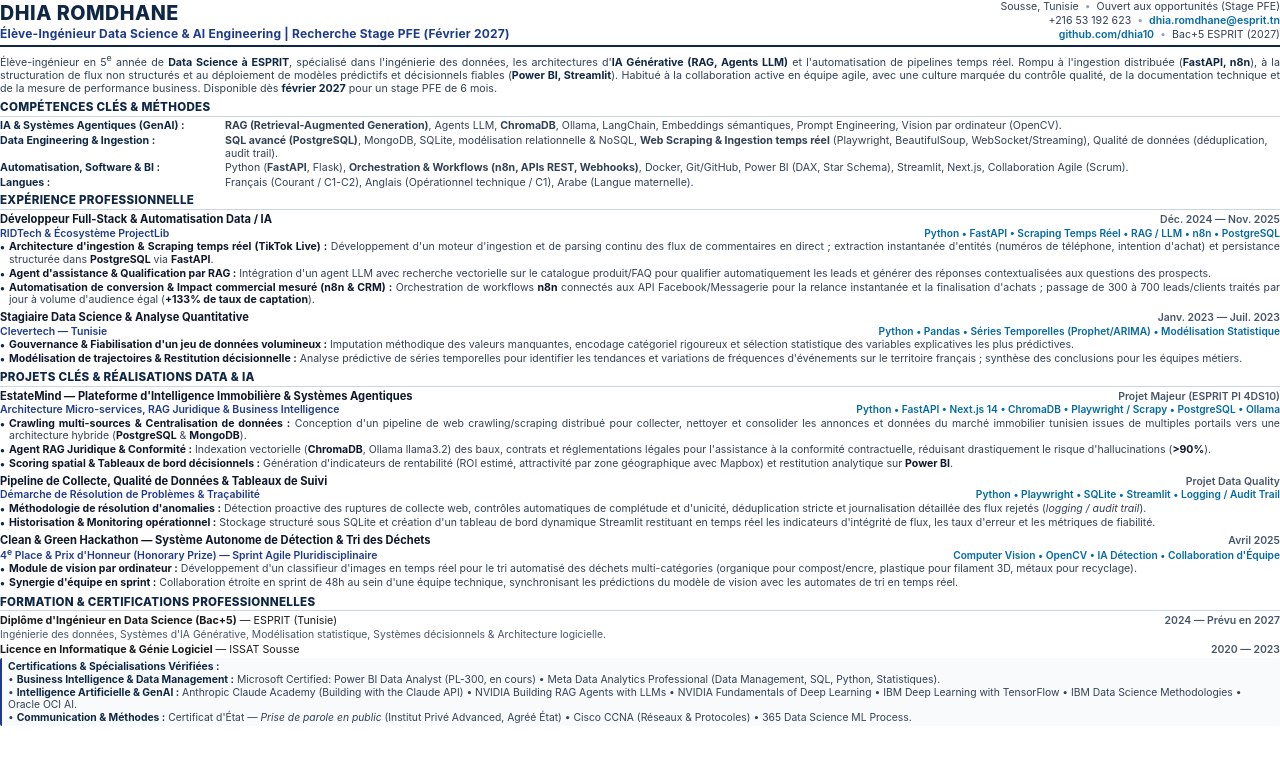
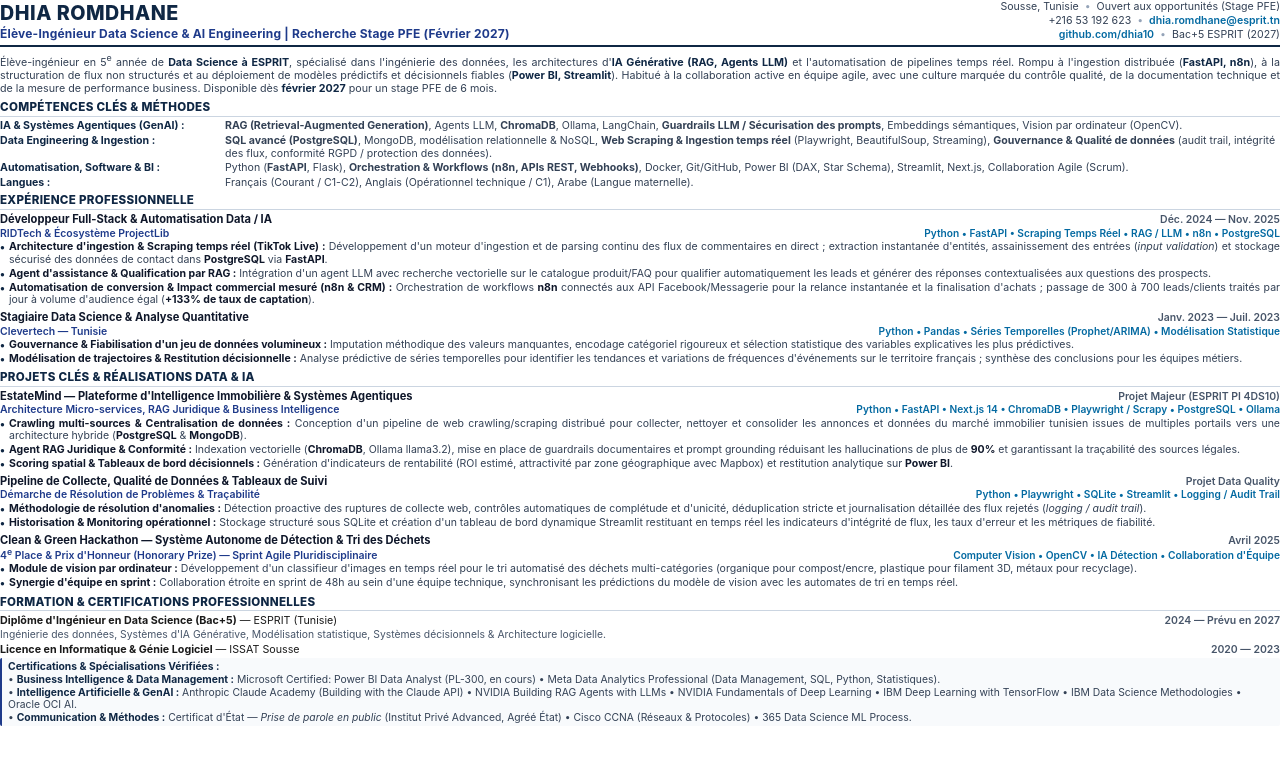
Before and after one commit to dhia10/bureau-romdhane, a plain HTML site: page cv_dhia_romdhane_FR.html in a window 1280 px wide. Drawn offline with Linux system fonts and the light colour scheme.

Commit message:
feat(cv): integrate LLM guardrails, data privacy/GDPR compliance, and input validation

```diff
--- a/cv_dhia_romdhane_FR.html
+++ b/cv_dhia_romdhane_FR.html
@@ -239,11 +239,11 @@
   <div class="skills-container">
     <div class="skill-line">
       <span class="skill-label">IA & Systèmes Agentiques (GenAI) :</span>
-      <span class="skill-content"><strong>RAG (Retrieval-Augmented Generation)</strong>, Agents LLM, <strong>ChromaDB</strong>, Ollama, LangChain, Embeddings sémantiques, Prompt Engineering, Vision par ordinateur (OpenCV).</span>
+      <span class="skill-content"><strong>RAG (Retrieval-Augmented Generation)</strong>, Agents LLM, <strong>ChromaDB</strong>, Ollama, LangChain, <strong>Guardrails LLM / Sécurisation des prompts</strong>, Embeddings sémantiques, Vision par ordinateur (OpenCV).</span>
     </div>
     <div class="skill-line">
       <span class="skill-label">Data Engineering & Ingestion :</span>
-      <span class="skill-content"><strong>SQL avancé (PostgreSQL)</strong>, MongoDB, SQLite, modélisation relationnelle & NoSQL, <strong>Web Scraping & Ingestion temps réel</strong> (Playwright, BeautifulSoup, WebSocket/Streaming), Qualité de données (déduplication, audit trail).</span>
+      <span class="skill-content"><strong>SQL avancé (PostgreSQL)</strong>, MongoDB, modélisation relationnelle & NoSQL, <strong>Web Scraping & Ingestion temps réel</strong> (Playwright, BeautifulSoup, Streaming), <strong>Gouvernance & Qualité de données</strong> (audit trail, intégrité des flux, conformité RGPD / protection des données).</span>
     </div>
     <div class="skill-line">
       <span class="skill-label">Automatisation, Software & BI :</span>
@@ -270,7 +270,7 @@
       <span class="item-tech">Python • FastAPI • Scraping Temps Réel • RAG / LLM • n8n • PostgreSQL</span>
     </div>
     <ul class="bullets">
-      <li><strong>Architecture d'ingestion & Scraping temps réel (TikTok Live) :</strong> Développement d'un moteur d'ingestion et de parsing continu des flux de commentaires en direct ; extraction instantanée d'entités (numéros de téléphone, intention d'achat) et persistance structurée dans <strong>PostgreSQL</strong> via <strong>FastAPI</strong>.</li>
+      <li><strong>Architecture d'ingestion & Scraping temps réel (TikTok Live) :</strong> Développement d'un moteur d'ingestion et de parsing continu des flux de commentaires en direct ; extraction instantanée d'entités, assainissement des entrées (<em>input validation</em>) et stockage sécurisé des données de contact dans <strong>PostgreSQL</strong> via <strong>FastAPI</strong>.</li>
       <li><strong>Agent d'assistance & Qualification par RAG :</strong> Intégration d'un agent LLM avec recherche vectorielle sur le catalogue produit/FAQ pour qualifier automatiquement les leads et générer des réponses contextualisées aux questions des prospects.</li>
       <li><strong>Automatisation de conversion & Impact commercial mesuré (n8n & CRM) :</strong> Orchestration de workflows <strong>n8n</strong> connectés aux API Facebook/Messagerie pour la relance instantanée et la finalisation d'achats ; passage de 300 à 700 leads/clients traités par jour à volume d'audience égal (<strong>+133% de taux de captation</strong>).</li>
     </ul>
@@ -307,7 +307,7 @@
     </div>
     <ul class="bullets">
       <li><strong>Crawling multi-sources & Centralisation de données :</strong> Conception d'un pipeline de web crawling/scraping distribué pour collecter, nettoyer et consolider les annonces et données du marché immobilier tunisien issues de multiples portails vers une architecture hybride (<strong>PostgreSQL</strong> & <strong>MongoDB</strong>).</li>
-      <li><strong>Agent RAG Juridique & Conformité :</strong> Indexation vectorielle (<strong>ChromaDB</strong>, Ollama llama3.2) des baux, contrats et réglementations légales pour l'assistance à la conformité contractuelle, réduisant drastiquement le risque d'hallucinations (<strong>&gt;90%</strong>).</li>
+      <li><strong>Agent RAG Juridique & Conformité :</strong> Indexation vectorielle (<strong>ChromaDB</strong>, Ollama llama3.2), mise en place de guardrails documentaires et prompt grounding réduisant les hallucinations de plus de <strong>90%</strong> et garantissant la traçabilité des sources légales.</li>
       <li><strong>Scoring spatial & Tableaux de bord décisionnels :</strong> Génération d'indicateurs de rentabilité (ROI estimé, attractivité par zone géographique avec Mapbox) et restitution analytique sur <strong>Power BI</strong>.</li>
     </ul>
   </div>
```
Also changed, not shown: 1 other file.
